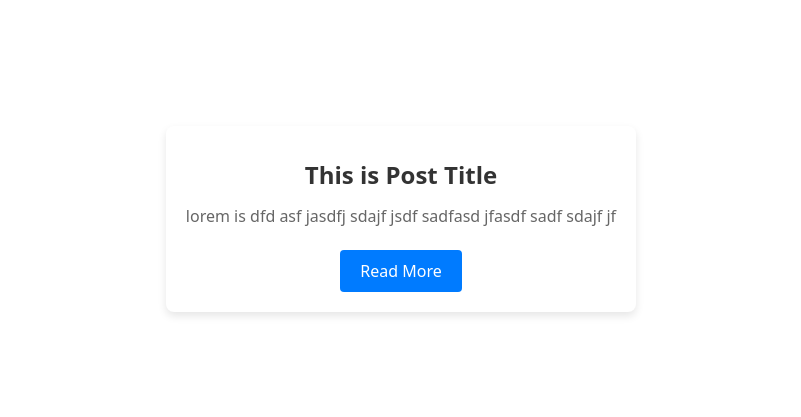
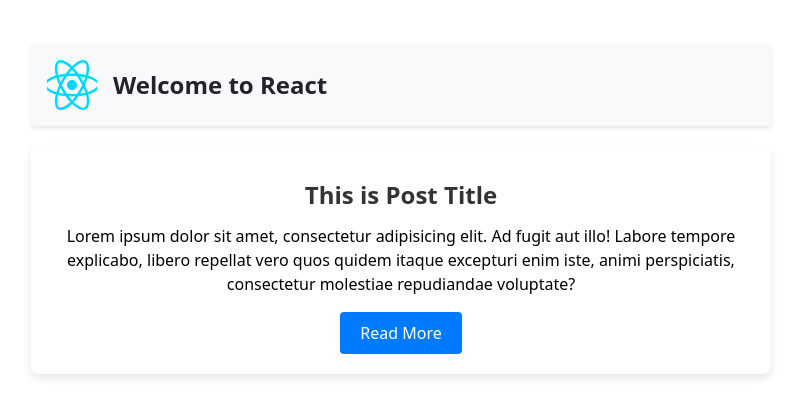
Before and after one commit to wakiullah/Drive-into-TypeScript, a React (Vite) app: page / in a window 1280 px wide. Shown: the part 181-598 px from the top of the page, without its empty margins (239-1040 px from the left). Built offline with nearby package versions, Linux system fonts and the light colour scheme.

Commit message:
create a custom component

```diff
--- a/src/App.tsx
+++ b/src/App.tsx
@@ -1,13 +1,20 @@
 
 import './App.css'
 import InfoCard from './assets/components/card'
+import Header from './assets/components/Header'
+import reactSvg from './assets/react.svg'
 
 function App() {
 
   return (
     <>
       <div>
-        <InfoCard title='This is Post Title ' description='lorem is dfd asf jasdfj sdajf jsdf sadfasd jfasdf sadf sdajf jf'/>
+        <Header imageObj={{img:reactSvg,alt:'React Logo'}}>
+          Welcome to React
+        </Header>
+        <InfoCard title='This is Post Title '>
+<p style={{color:'black'}}>Lorem ipsum dolor sit amet, consectetur adipisicing elit. Ad fugit aut illo! Labore tempore explicabo, libero repellat vero quos quidem itaque excepturi enim iste, animi perspiciatis, consectetur molestiae repudiandae voluptate?</p>
+        </InfoCard>
        </div>
     </>
   )
--- /dev/null
+++ b/src/assets/components/Header.tsx
@@ -0,0 +1,39 @@
+import type { PropsWithChildren } from "react"
+
+type myProps = PropsWithChildren<{
+    imageObj:{
+        img:string,
+        alt:string
+    }}>
+
+function Header({imageObj,children}: myProps) {
+  return (
+    <header style={{
+      display: 'flex',
+      alignItems: 'center',
+      padding: '1rem',
+      backgroundColor: '#f8f9fa',
+      boxShadow: '0 2px 4px rgba(0,0,0,0.1)'
+    }}>
+        <img
+          src={imageObj.img}
+          alt={imageObj.alt}
+          style={{
+            width: '50px',
+            height: '50px',
+            marginRight: '1rem',
+            objectFit: 'cover'
+          }}
+        />
+        <h2 style={{
+          margin: 0,
+          fontSize: '1.5rem',
+          color: '#212529'
+        }}>
+          {children}
+        </h2>
+    </header>
+  )
+}
+
+export default Header
--- a/src/assets/components/card.tsx
+++ b/src/assets/components/card.tsx
@@ -1,8 +1,15 @@
-export default function InfoCard (props:{
-    title:string,
-    description:string
-}){
+import type { FC, PropsWithChildren, ReactNode } from "react"
 
+// type propstType ={
+//     title:string,
+//     children:ReactNode
+// }
+
+type propsType = PropsWithChildren<{
+    title:string
+}>
+
+const InfoCard:FC<propsType> =({title,children})=>{
     return(
         <div style={{
             maxWidth: '700px',
@@ -16,13 +23,8 @@ export default function InfoCard (props:{
                 fontSize: '24px',
                 marginBottom: '16px',
                 color: '#333'
-            }}>{props.title}</h1>
-            <p style={{
-                fontSize: '16px',
-                lineHeight: '1.6',
-                color: '#666',
-                marginBottom: '20px'
-            }}>{props.description}</p>
+            }}>{title}</h1>
+            {children}
             <button style={{
                 padding: '10px 20px',
                 backgroundColor: '#007bff',
@@ -33,4 +35,37 @@ export default function InfoCard (props:{
             }}>Read More</button>
         </div>
     )
+
 }
+
+export default InfoCard
+
+
+// export default function InfoCard ({title,children}:propsType){
+
+//     return(
+//         <div style={{
+//             maxWidth: '700px',
+//             padding: '20px',
+//             boxShadow: '0 4px 8px rgba(0,0,0,0.1)',
+//             borderRadius: '8px',
+//             backgroundColor: 'white',
+//             margin: '20px auto'
+//         }}>
+//             <h1 style={{
+//                 fontSize: '24px',
+//                 marginBottom: '16px',
+//                 color: '#333'
+//             }}>{title}</h1>
+//             {children}
+//             <button style={{
+//                 padding: '10px 20px',
+//                 backgroundColor: '#007bff',
+//                 color: 'white',
+//                 border: 'none',
+//                 borderRadius: '4px',
+//                 cursor: 'pointer'
+//             }}>Read More</button>
+//         </div>
+//     )
+// }
```
